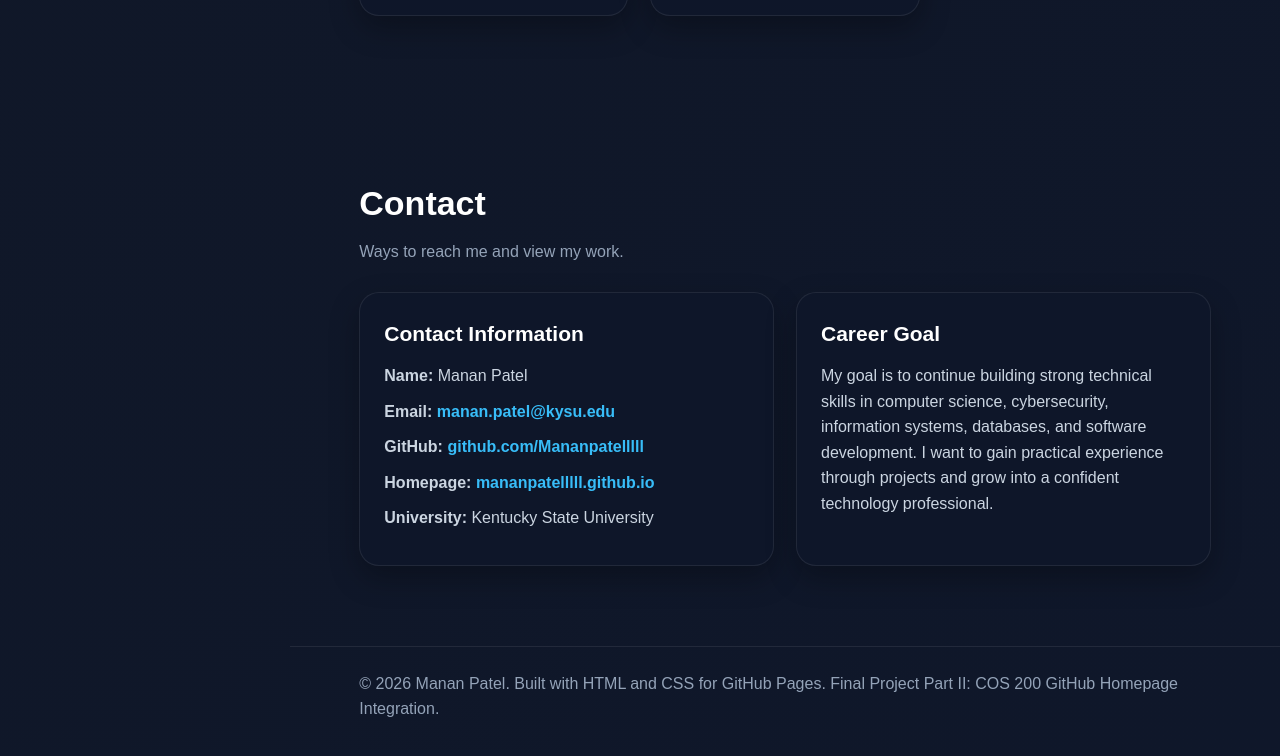
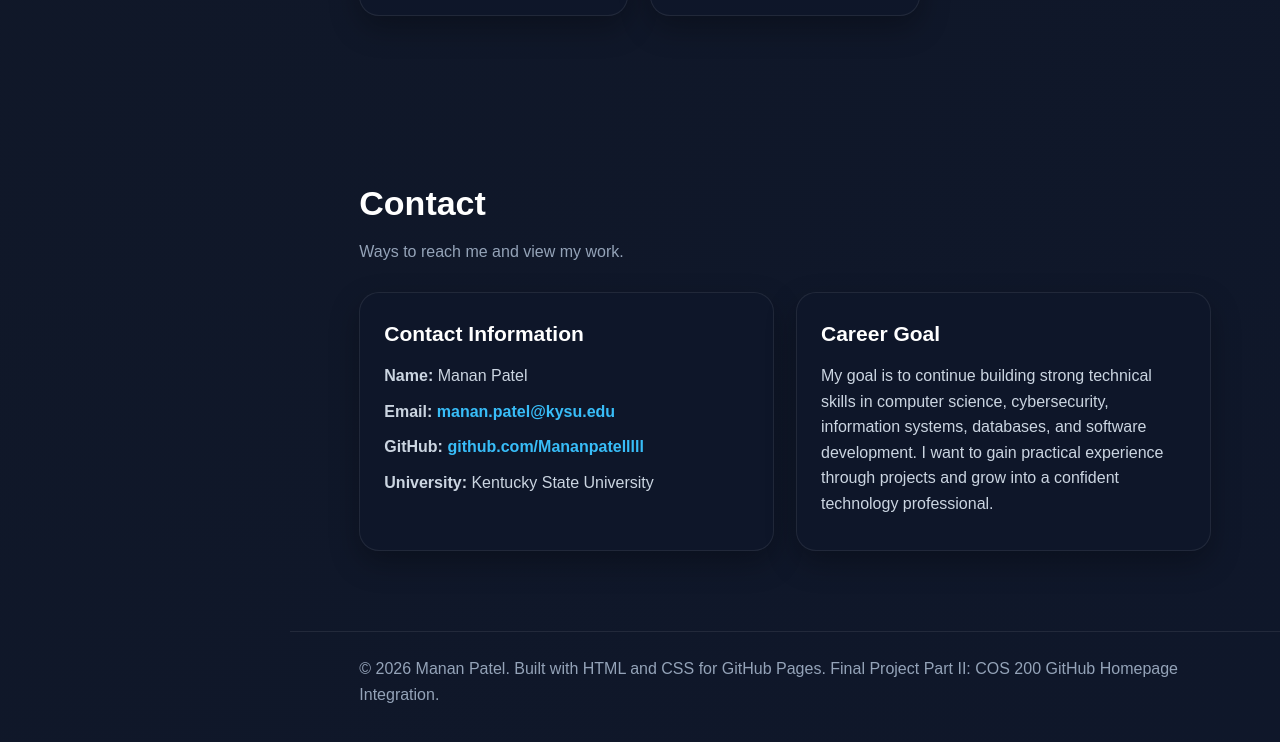
Before and after one commit to Mananpatelllll/Mananpatelllll.github.io, a plain HTML site: page index.html in a window 1280 px wide. Shown: the part 5525-6281 px from the top of the page. Drawn offline with Linux system fonts and the light colour scheme.

Commit message:
Update index.html

```diff
--- a/index.html
+++ b/index.html
@@ -835,7 +835,6 @@
             <p><strong>Name:</strong> Manan Patel</p>
             <p><strong>Email:</strong> <a href="mailto:manan.patel@kysu.edu">manan.patel@kysu.edu</a></p>
             <p><strong>GitHub:</strong> <a href="https://github.com/Mananpatelllll" target="_blank">github.com/Mananpatelllll</a></p>
-            <p><strong>Homepage:</strong> <a href="https://mananpatelllll.github.io" target="_blank">mananpatelllll.github.io</a></p>
             <p><strong>University:</strong> Kentucky State University</p>
           </div>
 
```
